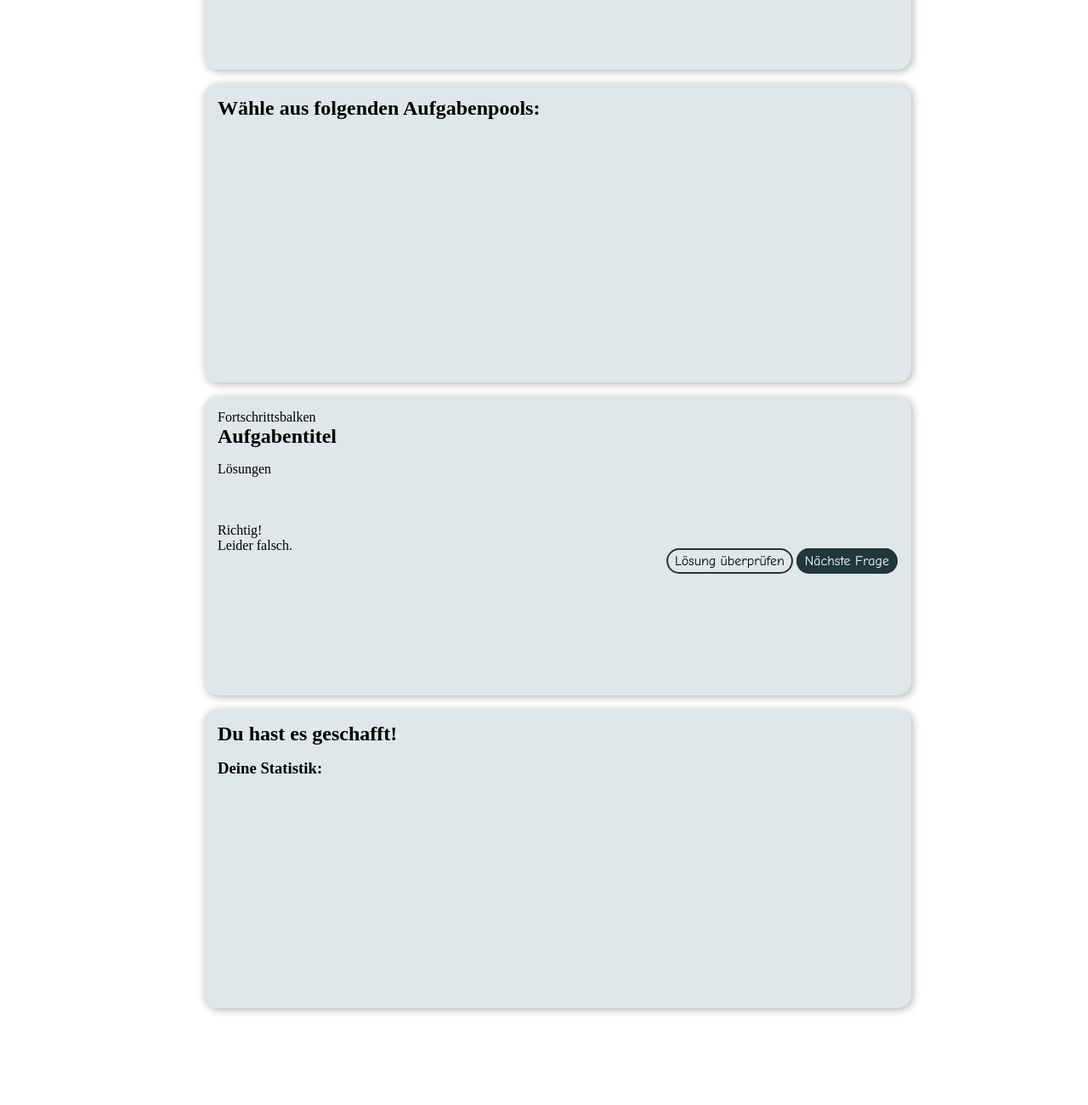
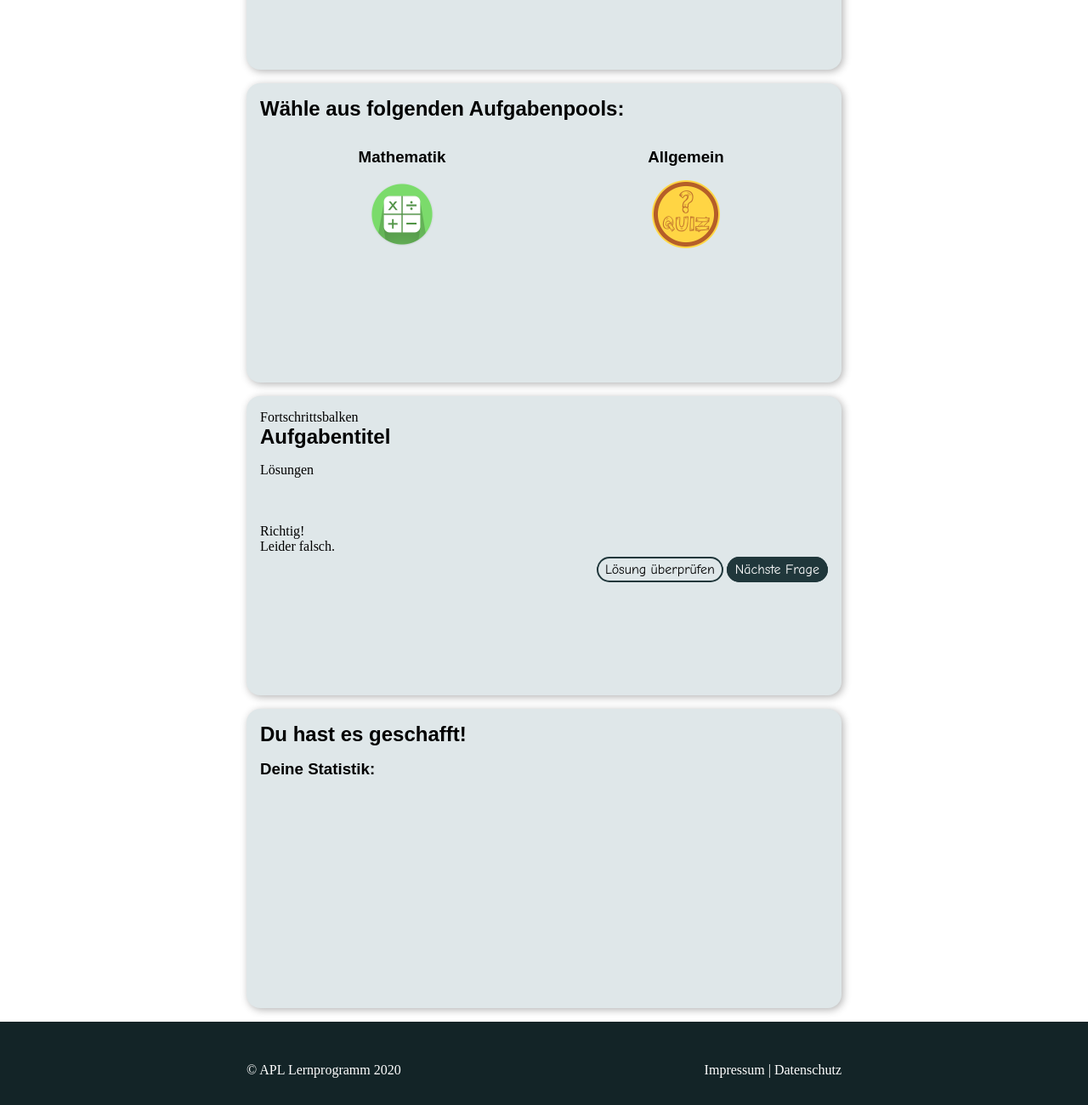
Before and after one commit to MineChamp2000/IT-Beleg, a plain HTML site: page index.html in a window 1280 px wide. Shown: the part 350-1650 px from the top of the page at 85% size. Before the commit the page ends 1552 px from the top, so only its background shows below. Drawn offline with Linux system fonts and the light colour scheme.

Commit message:
design update

```diff
--- a/index.html
+++ b/index.html
@@ -5,7 +5,8 @@
     <meta name="viewport" content="width=device-width, initial-scale=1.0" />
 
     <title>Lernprogramm</title>
-    <link rel="stylesheet" type="text/css" href="styles/style.css" />
+    <link rel="stylesheet" type="text/css" href="styles/template.css" />
+    <link rel="stylesheet" type="text/css" href="styles/custom.css" />
   </head>
 
   <body>
@@ -13,6 +14,7 @@
       <h1>APL Lernprogramm</h1>
     </div>
     <div class="container">
+      <div class="content">
         <div class="card">
           <h2>Herzlich Willkommen!</h2>
           <a href="javascript:void(0)" class="button button-primary">Primary</a>
@@ -22,7 +24,24 @@
         </div>
         <div class="card">
           <h2>Wähle aus folgenden Aufgabenpools:</h2>
+          <div class="container">
+            <div class="row">
+              <div class="col-6">
+                <div class="select-questions-container">
+                  <h3>Mathematik</h3>
+                  <img src="res/images/mathe.png" />
                 </div>
+              </div>
+              <div class="col-6">
+                <div class="select-questions-container">
+                  <h3>Allgemein</h3>
+                  <img src="res/images/allgemein.png" />
+                </div>
+              </div>
+            </div>
+          </div>
+        </div>
+
         <div class="card">
           Fortschrittsbalken
           <h2>Aufgabentitel</h2>
@@ -46,6 +65,24 @@
           <h3>Deine Statistik:</h3>
         </div>
       </div>
+    </div>
+    <div class="footer">
+      <div class="container">
+        <div class="container">
+          <div class="row">
+            <div class="col-6">
+              <div class="text-left text-center-sm">
+                © APL Lernprogramm 2020
+              </div>
+            </div>
+            <div class="col-6">
+              <div class="text-right text-center-sm">
+                Impressum | Datenschutz
+              </div>
+            </div>
+          </div>
+        </div>
+      </div>
+    </div>
   </body>
-  <footer></footer>
 </html>
--- /dev/null
+++ b/styles/custom.css
@@ -0,0 +1,19 @@
+.select-questions-container {
+  width: 10rem;
+  text-align: center;
+  margin: 0 auto;
+  padding: 1rem;
+  border-radius: 2rem;
+  cursor: pointer;
+}
+.select-questions-container:hover {
+  background-color: rgba(255, 255, 255, 0.5);
+}
+
+.select-questions-container h3 {
+}
+
+.select-questions-container img {
+  width: 5rem;
+  margin: 0 auto;
+}
--- a/styles/style.css
+++ b/styles/template.css
@@ -1,7 +1,11 @@
+html {
+  font-size: 1em;
+}
+
 body {
   margin: 0;
-  padding: 0;
-  padding-top: 4rem;
+  padding: 5rem 0 0 0;
+  min-height: 100vh;
 }
 
 .header {
@@ -18,19 +22,37 @@ body {
 .header h1 {
   margin: 0;
   line-height: 4rem;
-  font-family: sans-serif;
 }
 
+.footer {
+  width: 100%;
+  background-color: rgb(19, 36, 39);
+  padding: 3rem 0 1rem 0;
+  color: white;
+}
+
+h1,
 h2,
 h3 {
   margin: 0;
   margin-bottom: 1rem;
+  font-family: sans-serif;
 }
 
-.container {
+.text-left {
+  width: 100%;
+  text-align: left;
+}
+
+.text-right {
+  width: 100%;
+  text-align: right;
+}
+
+.content {
   max-width: 50rem;
-  padding: 0 0.5rem;
-  margin: 1rem auto;
+  padding: 0;
+  margin: 0 auto;
 }
 
 .hidden {
@@ -40,7 +62,6 @@ h3 {
 .card {
   min-height: 20rem;
   padding: 1rem;
-  width: 100%;
   background-color: rgb(223, 231, 233);
   border-radius: 1rem;
   margin-bottom: 1rem;
@@ -50,13 +71,15 @@ h3 {
 }
 
 .button {
-  margin-top: 1rem;
+  margin: 1rem 0;
   text-decoration: none;
   padding: 0.25rem 0.5rem;
   color: inherit;
   border: 2px solid rgba(32, 55, 59);
   border-radius: 1.5rem;
   font-family: "Comic Sans MS", cursive, sans-serif;
+  white-space: nowrap;
+  line-height: 2.25rem;
 }
 
 .button.button-primary {
@@ -75,3 +98,38 @@ h3 {
 .button-container-right {
   float: right;
 }
+
+.container {
+  max-width: 700px;
+  padding-right: 15px;
+  padding-left: 15px;
+  margin-right: auto;
+  margin-left: auto;
+}
+
+.row {
+  display: flex;
+  flex-wrap: wrap;
+  margin-right: -15px;
+  margin-left: -15px;
+}
+
+.col-6 {
+  margin: 0;
+  margin-bottom: 1rem;
+  flex: 0 0 100%;
+  max-width: 100%;
+}
+
+@media only screen and (min-width: 576px) {
+  .col-6 {
+    flex: 0 0 50%;
+    max-width: 50%;
+  }
+}
+
+@media only screen and (max-width: 576px) {
+  .text-center-sm {
+    text-align: center !important;
+  }
+}
```
Also changed, not shown: res/aufgabenpool.json (renamed from IT-Beleg.json), res/images/allgemein.png (added), res/images/mathe.png (added). Lines whose indentation alone changed are shown as unchanged.
